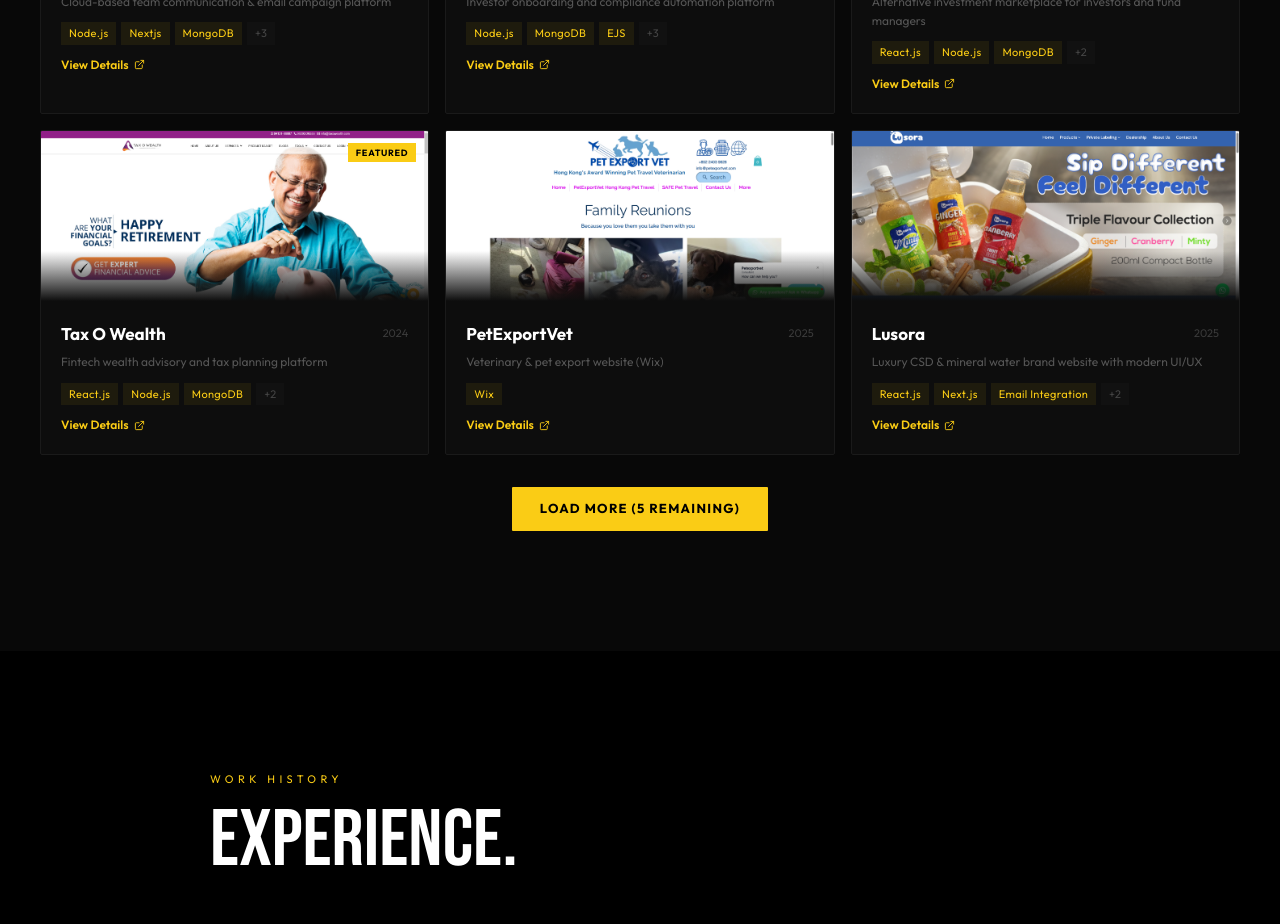
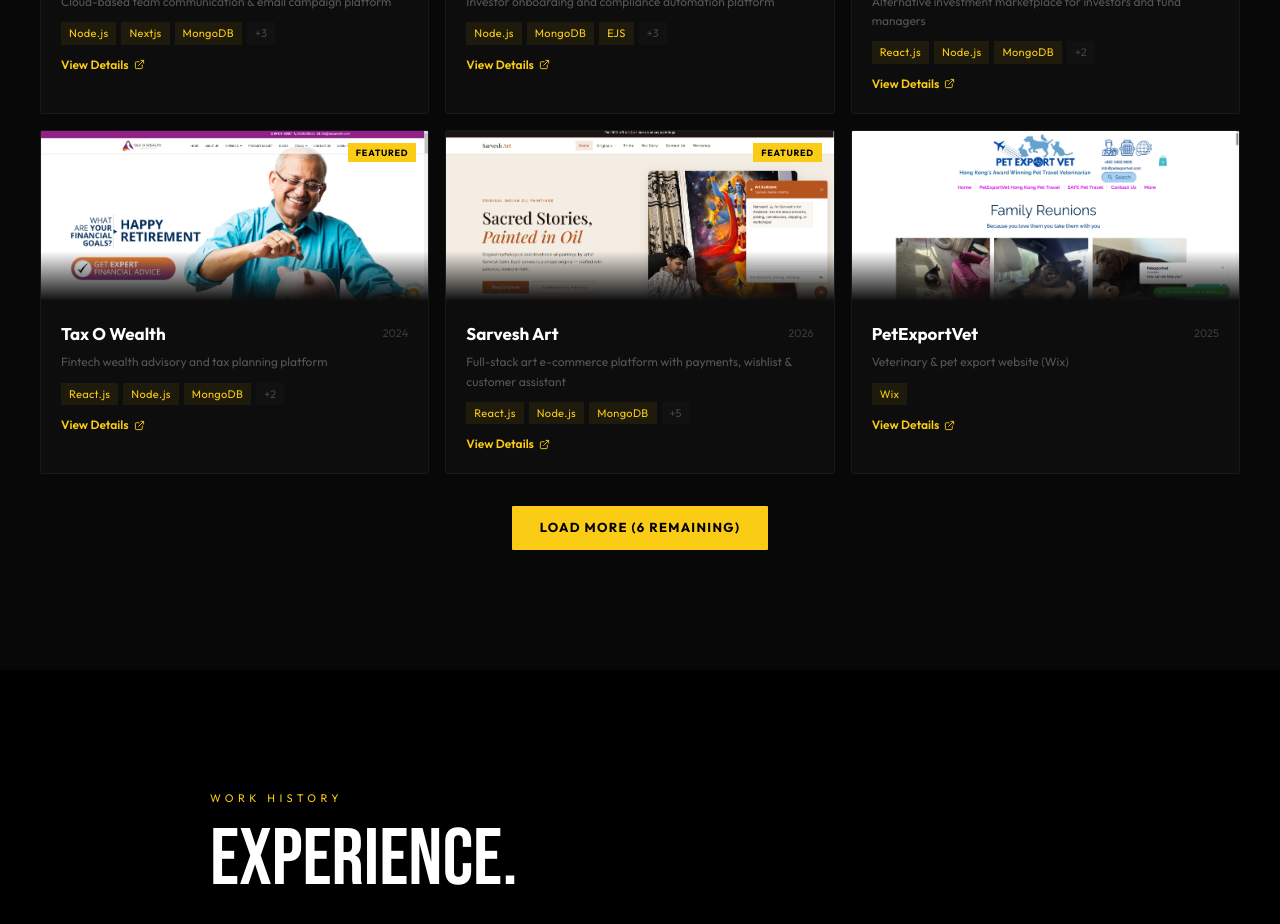
Before and after one commit to VaibhavCse/vbv-portfolio, a React (Vite) app: page / in a window 1280 px wide. Shown: the part 2140-3064 px from the top of the page. Built offline with nearby package versions, Linux system fonts and the light colour scheme; the HTML template or start-up script is replaced by a standard one.

Commit message:
New project addition and bio changes

```diff
--- a/src/App.jsx
+++ b/src/App.jsx
@@ -9,6 +9,7 @@
 import csd from "../public/projects/CSD.png";
 import marketplace from "../public/projects/marketplace.png";
 import tax from "../public/projects/taxowealth.png";
+import sarveshart from "../public/projects/sarveshart.png";
 import lusora from "../public/projects/lusorafnb.png";
 import syncpath from "../public/projects/syncpath.png";
 import wellnessherb from "../public/projects/wellness_herb.png";
@@ -17,7 +18,7 @@
 import ecogrocer from "../public/projects/OrganicFoods.png";
 import pet from "../public/projects/pet.png";
 import pulse from "../public/projects/pulse.png";
-import resume from "../public/VaibhavChaudhary.pdf";
+import resume from "../public/VaibhavChaudharyResume.pdf";
 import introVoice from "../public/intro_voice.mp3";
 
 /* ═══════════════════════════════
@@ -578,16 +579,28 @@
 
   const allProjects = [
     { id:1, title:"Pulse", category:"web", description:"Cloud-based team communication & email campaign platform", fullDescription:"Cloud-based communication platform for team and email campaigns with custom templates, SSO authentication, and real-time analytics. Built using Node.js, React, and MongoDB. Integrated an AI-powered chatbot using a RAG (Retrieval-Augmented Generation) approach to deliver intelligent, context-aware responses and enhance user engagement.", tech:["Node.js","Nextjs","MongoDB","RAG","Socket.io","SSO"], image:pulse, demoLink:"https://pulse.formidium.com", featured:true, date:"2025" },
+
     { id:2, title:"CommonSubDoc", category:"web", description:"Investor onboarding and compliance automation platform", fullDescription:"CommonSubDoc is an advanced investor relations and compliance automation platform. It streamlines onboarding, KYC/AML verification, document workflows, and real-time reporting. Built intuitive dashboards, secure API integrations, automated compliance pipelines, and digital approvals to enhance transparency and operational efficiency.", tech:["Node.js","MongoDB","EJS","Tailwind CSS","Shufti Pro","AWS"], image:csd, demoLink:"https://commonsubdoc.com/", featured:true, date:"2024" },
+
     { id:3, title:"AltsMarketplace", category:"web", description:"Alternative investment marketplace for investors and fund managers", fullDescription:"A next-generation investment marketplace connecting investors, fund managers, and service providers. Includes secure document exchange, deal flow automation, analytics dashboards, user roles, and real-time insights. Developed robust APIs, scalable backend architecture, and modern UI components.", tech:["React.js","Node.js","MongoDB","Express.js","AWS"], image:marketplace, demoLink:"https://altsmarketplace.com/", featured:true, date:"2023" },
+
     { id:4, title:"Tax O Wealth", category:"web", description:"Fintech wealth advisory and tax planning platform", fullDescription:"A complete fintech advisory platform providing investment guidance, tax planning, insurance, and mutual fund management. Integrated AI-powered chatbot features, portfolio tracking tools, client dashboards, custom workflows, and secure payment gateway integrations.", tech:["React.js","Node.js","MongoDB","Chatbot Integration","Payment Gateway"], image:tax, demoLink:"https://taxowealth.com/", featured:true, date:"2024" },
-    { id:5, title:"PetExportVet", category:"wix", description:"Veterinary & pet export website (Wix)", fullDescription:"A marketing and informational website built on Wix for pet export and veterinary services. Designed with Wix's editor to provide clear service pages, contact flows, and basic SEO for lead generation.", tech:["Wix"], image:pet, demoLink:"https://www.petexportvet.com/", featured:false, date:"2025" },
-    { id:6, title:"Lusora", category:"website", description:"Luxury CSD & mineral water brand website with modern UI/UX", fullDescription:"Designed a premium digital identity for Lusora, a luxury mineral water and carbonated soft drinks brand. Built a smooth, mobile-friendly React/Next.js interface with WhatsApp messaging automation, email workflows, Google Maps integration, and a high-end luxury UI experience.", tech:["React.js","Next.js","Email Integration","WhatsApp API","Google Maps API"], image:lusora, demoLink:"https://www.lusorafnb.com/", featured:false, date:"2025" },
-    { id:7, title:"Wellness Herb", category:"website", description:"Herbal wellness store with payments & appointment booking", fullDescription:"An online wellness platform offering herbal products with seamless booking and payment experience. Integrated Calendly for scheduling, Razorpay/PayPal payment flows, dynamic product listings, interactive popups, and user-friendly checkout design.", tech:["React.js","Node.js","MongoDB","Payment Integration","Calendly API"], image:wellnessherb, demoLink:"https://wellnessherb.in/", featured:false, date:"2024" },
-    { id:8, title:"SGB Industries", category:"website", description:"Single-page product catalog for a food manufacturing company", fullDescription:"Built a clean and responsive single-page React website for SGB Industries, showcasing their product catalog including rice, wheat, pulses, oils, and besan products. Focused on SEO, mobile optimization, and smooth section-based navigation.", tech:["React.js"], image:sgb, demoLink:"https://sgbindustries.netlify.app/", featured:false, date:"2023" },
-    { id:9, title:"Avocsas", category:"website", description:"Salesforce security and compliance tracking platform", fullDescription:"Developed a Salesforce-powered security and compliance management platform featuring Shield integration, risk assessments, access audits, and automated compliance workflows. Improved enterprise security visibility and audit readiness.", tech:["React.js","Salesforce Integration"], image:avocsas, demoLink:"https://avocsas.in/", featured:false, date:"2023" },
-    { id:10, title:"Ecogrocer", category:"web", description:"Organic grocery e-commerce demo platform", fullDescription:"A modern, mobile-first organic food e-commerce platform with dynamic product listings, cart management, payment integration, and smooth checkout flow. Built scalable APIs, reusable UI components, and optimized routing.", tech:["React.js","Node.js","MongoDB","Payment Integration"], image:ecogrocer, demoLink:"https://ecogrocer.netlify.app/", featured:false, date:"2023" },
-    { id:11, title:"SyncPath Consulting", category:"website", description:"Salesforce consulting and automation platform", fullDescription:"Developed a digital presence for SyncPath Consulting, a Salesforce solution provider. Implemented service pages, Salesforce API integration, automation workflows, dynamic content management, and optimized UI components for enterprise consulting needs.", tech:["React.js","Node.js","Salesforce API"], image:syncpath, demoLink:"http://syncpath.in/", featured:false, date:"2024" },
+
+    { id:5, title:"Sarvesh Art", category:"web", description:"Full-stack art e-commerce platform with payments, wishlist & customer assistant", fullDescription:"A full-stack e-commerce platform for selling original Indian oil paintings and prints. Built customer-facing shopping flows including product discovery, wishlist management, cart and checkout, payment gateway integration, email workflows, and responsive UI. Also implemented a rule-based Art Assistant to help visitors with common queries around artworks, pricing, commissions, shipping, and workshops.", tech:["React.js","Node.js","MongoDB","Payment Integration","Email Integration","Wishlist","E-commerce","Rule-based Chatbot"], image:sarveshart, demoLink:"https://sarveshdalviart.netlify.app/", featured:true, date:"2026" },
+
+    { id:6, title:"PetExportVet", category:"wix", description:"Veterinary & pet export website (Wix)", fullDescription:"A marketing and informational website built on Wix for pet export and veterinary services. Designed with Wix's editor to provide clear service pages, contact flows, and basic SEO for lead generation.", tech:["Wix"], image:pet, demoLink:"https://www.petexportvet.com/", featured:false, date:"2025" },
+
+    { id:7, title:"Lusora", category:"website", description:"Luxury CSD & mineral water brand website with modern UI/UX", fullDescription:"Designed a premium digital identity for Lusora, a luxury mineral water and carbonated soft drinks brand. Built a smooth, mobile-friendly React/Next.js interface with WhatsApp messaging automation, email workflows, Google Maps integration, and a high-end luxury UI experience.", tech:["React.js","Next.js","Email Integration","WhatsApp API","Google Maps API"], image:lusora, demoLink:"https://www.lusorafnb.com/", featured:false, date:"2025" },
+
+    { id:8, title:"Wellness Herb", category:"website", description:"Herbal wellness store with payments & appointment booking", fullDescription:"An online wellness platform offering herbal products with seamless booking and payment experience. Integrated Calendly for scheduling, Razorpay/PayPal payment flows, dynamic product listings, interactive popups, and user-friendly checkout design.", tech:["React.js","Node.js","MongoDB","Payment Integration","Calendly API"], image:wellnessherb, demoLink:"https://wellnessherb.in/", featured:false, date:"2024" },
+
+    { id:9, title:"SGB Industries", category:"website", description:"Single-page product catalog for a food manufacturing company", fullDescription:"Built a clean and responsive single-page React website for SGB Industries, showcasing their product catalog including rice, wheat, pulses, oils, and besan products. Focused on SEO, mobile optimization, and smooth section-based navigation.", tech:["React.js"], image:sgb, demoLink:"https://sgbindustries.netlify.app/", featured:false, date:"2023" },
+
+    { id:10, title:"Avocsas", category:"website", description:"Salesforce security and compliance tracking platform", fullDescription:"Developed a Salesforce-powered security and compliance management platform featuring Shield integration, risk assessments, access audits, and automated compliance workflows. Improved enterprise security visibility and audit readiness.", tech:["React.js","Salesforce Integration"], image:avocsas, demoLink:"https://avocsas.in/", featured:false, date:"2023" },
+
+    { id:11, title:"Ecogrocer", category:"web", description:"Organic grocery e-commerce demo platform", fullDescription:"A modern, mobile-first organic food e-commerce platform with dynamic product listings, cart management, payment integration, and smooth checkout flow. Built scalable APIs, reusable UI components, and optimized routing.", tech:["React.js","Node.js","MongoDB","Payment Integration"], image:ecogrocer, demoLink:"https://ecogrocer.netlify.app/", featured:false, date:"2023" },
+
+    { id:12, title:"SyncPath Consulting", category:"website", description:"Salesforce consulting and automation platform", fullDescription:"Developed a digital presence for SyncPath Consulting, a Salesforce solution provider. Implemented service pages, Salesforce API integration, automation workflows, dynamic content management, and optimized UI components for enterprise consulting needs.", tech:["React.js","Node.js","Salesforce API"], image:syncpath, demoLink:"http://syncpath.in/", featured:false, date:"2024" },
   ];
 
   const experiences = [
```
Also changed, not shown: public/projects/sarveshart.png (added), 1 other file (tests, documents, lock files or other folders).
